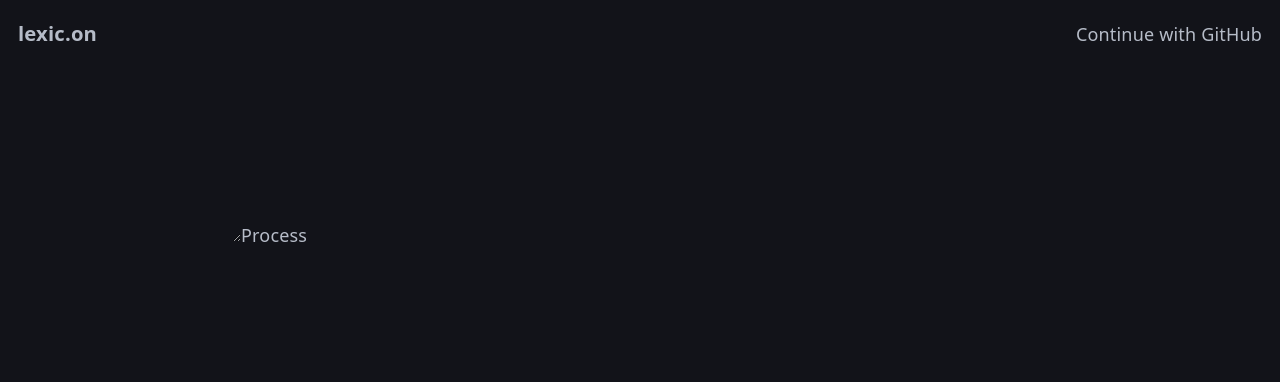
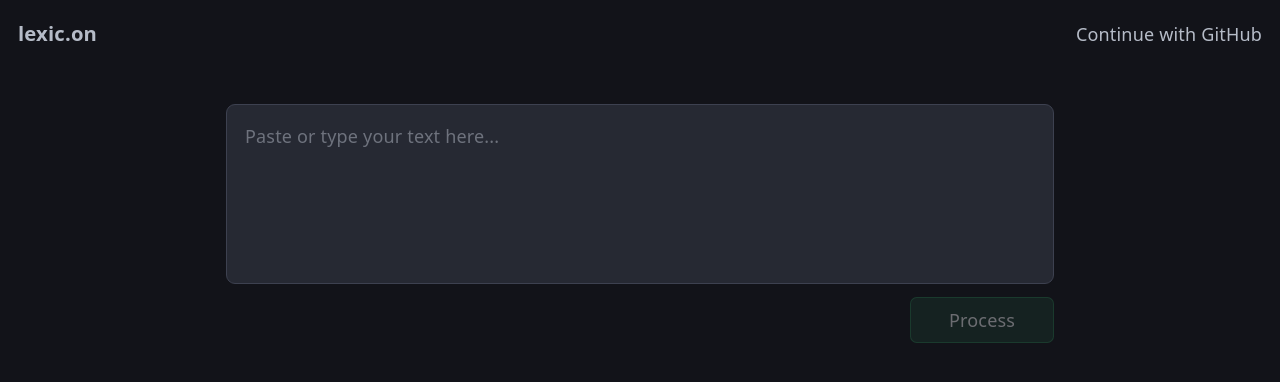
Before and after one commit to pllattoff/lexic-on, a React (Vite) app in the folder frontend/: page / in a window 1280 px wide. Shown: the top 382 px of the page. Built offline with nearby package versions, Linux system fonts and the light colour scheme; no server answers.

Commit message:
feat(frontend): style Text page edit/read modes and add word popup

```diff
--- a/frontend/src/components/TextPage.tsx
+++ b/frontend/src/components/TextPage.tsx
@@ -1,78 +1,156 @@
-import { useState, type ReactNode, type SubmitEvent } from "react";
-import { fetchWithCsrf } from "../lib/csrf";
+import { useEffect, useLayoutEffect, useRef, useState, type MouseEvent, type ReactNode, type SubmitEvent } from "react";
+import WordPopup from "./WordPopup.tsx";
+import type {ProcessedText} from "../types/text.ts";
+import {processText} from "../api/textApi.ts";
+import {INPUT_TEXT_STORAGE_KEY} from "../constants/storage.ts";
 
-type TextToken = {
-    start: number;
-    end: number;
+type WordPopupState = {
     lemma: string;
+    top: number;
+    left: number;
 };
 
-type ProcessedText = {
-    text: string;
-    tokens: TextToken[];
-};
+const FIELD_CLASSNAME = "min-h-40 w-full rounded-lg border p-4 text-body";
+
+const EDIT_FIELD_CLASSNAME = `${FIELD_CLASSNAME} border-outline bg-surface-2`;
+
+const READ_FIELD_CLASSNAME = `${FIELD_CLASSNAME} border-transparent bg-surface/90`;
+
+const BUTTON_CLASSNAME =
+    "self-end w-32 rounded-md px-4 py-2 text-center font-medium text-heading";
 
 export default function TextPage() {
-    const [input, setInput] = useState("");
+    const [inputText, setInputText] = useState(
+        () => sessionStorage.getItem(INPUT_TEXT_STORAGE_KEY) ?? "",
+    );
     const [processedText, setProcessedText] = useState<ProcessedText | null>(null);
     const [loading, setLoading] = useState(false);
+    const [wordPopupState, setWordPopupState] = useState<WordPopupState | null>(null);
+    // Store a reference to the textarea DOM element for direct DOM manipulation
+    const textareaRef = useRef<HTMLTextAreaElement | null>(null);
+
+    const isEditing = processedText === null;
+
+    // Save the input text to sessionStorage for recovery after page reloads or GitHub login redirect
+    useEffect(() => {
+        sessionStorage.setItem(INPUT_TEXT_STORAGE_KEY, inputText);
+    }, [inputText]);
+
+    // Grow the textarea to fit its content instead of a fixed row count.
+    // Also re-runs on isEditing so it fits existing text right when the textarea (re)mounts,
+    // not just on the next keystroke.
+    // (useLayoutEffect - runs after the DOM is updated but before the browser paints)
+    useLayoutEffect(() => {
+        const textarea = textareaRef.current;
+        if (!textarea) return;
+
+        textarea.style.height = "auto";
+        textarea.style.height = `${textarea.scrollHeight}px`;
+    }, [inputText, isEditing]);
 
     async function handleSubmit(e: SubmitEvent<HTMLFormElement>) {
         e.preventDefault();
         setLoading(true);
 
         try {
-            const res = await fetchWithCsrf("/api/text/process", {
-                method: "POST",
-                headers: { "Content-Type": "application/json" },
-                body: JSON.stringify({ text: input }),
-            });
-
-            setProcessedText(res.ok ? await res.json() : null);
+            const processedText = await processText(inputText);
+            setProcessedText(processedText);
         } finally {
             setLoading(false);
         }
     }
 
+    function handleEdit() {
+        setProcessedText(null);
+    }
+
+    function handleWordClick(event: MouseEvent<HTMLSpanElement>, lemma: string) {
+        const rect = event.currentTarget.getBoundingClientRect();
+        setWordPopupState({
+            lemma,
+            top: rect.bottom + 6,
+            left: rect.left,
+        });
+    }
+
     return (
-        <div>
-            <form onSubmit={handleSubmit}>
+        <div className="mx-auto max-w-3xl p-4">
+            <form onSubmit={handleSubmit} className="flex flex-col items-start gap-3">
+                {isEditing ? (
                     <textarea
-                    value={input}
-                    onChange={(e) => setInput(e.target.value)}
-                    rows={6}
+                        ref={textareaRef}   // Assign the textarea DOM element to textareaRef.current
+                        value={inputText}
+                        onChange={(e) => setInputText(e.target.value)}
+                        placeholder="Paste or type your text here..."
+                        className={`${EDIT_FIELD_CLASSNAME} resize-none overflow-hidden placeholder:text-body/50 focus:border-outline-strong focus:outline-none`}
                     />
+                ) : (
+                    <RenderedText
+                        processedText={processedText}
+                        className={READ_FIELD_CLASSNAME}
+                        onWordClick={handleWordClick}
+                    />
+                )}
+
+                {isEditing ? (
                     <button
-                    type="submit"
-                    disabled={loading || !input.trim()}
+                        key="process"
+                        type="submit"    // Submit form
+                        disabled={loading || !inputText.trim()}
+                        className={`${BUTTON_CLASSNAME} border border-known/40 bg-known/20 hover:bg-known/30 disabled:cursor-not-allowed disabled:opacity-40`}
                     >
                         Process
                     </button>
+                ) : (
+                    <button
+                        key="edit"
+                        type="button"    // Handle click only
+                        onClick={handleEdit}
+                        className={`${BUTTON_CLASSNAME} border border-accent/40 bg-accent/20 hover:bg-accent/30`}
+                    >
+                        Edit
+                    </button>
+                )}
             </form>
 
-            {processedText && <RenderedText processedText={processedText} />}
+            {wordPopupState && (
+                <WordPopup
+                    lemma={wordPopupState.lemma}
+                    top={wordPopupState.top}
+                    left={wordPopupState.left}
+                    onClose={() => setWordPopupState(null)}
+                />
+            )}
         </div>
     );
 }
 
-function RenderedText({ processedText }: { readonly processedText: ProcessedText }) {
+function RenderedText({
+                          processedText,
+                          className,
+                          onWordClick,
+                      }: {
+    readonly processedText: ProcessedText;
+    readonly className: string;
+    readonly onWordClick: (event: MouseEvent<HTMLSpanElement>, lemma: string) => void;
+}) {
     const { text, tokens } = processedText;
-    const parts: ReactNode[] = [];
+    const textParts: ReactNode[] = [];
     let cursor = 0;
 
-    // Build the rendered text from plain text and clickable token spans
+    // Build interactive text from plain text and clickable words
     tokens.forEach((token) => {
         // Add the text between the previous token and the current one
         if (token.start > cursor) {
-            parts.push(text.slice(cursor, token.start));
+            textParts.push(text.slice(cursor, token.start));
         }
 
         // Add the token as a clickable span
-        parts.push(
+        textParts.push(
             <span
                 key={`${token.start}-${token.end}`}
-                onClick={() => console.log(token.lemma)}
-                style={{ cursor: "pointer" }}
+                onClick={(e) => onWordClick(e, token.lemma)}
+                className="cursor-pointer hover:underline"
             >
                 {text.slice(token.start, token.end)}
             </span>,
@@ -83,12 +161,12 @@ function RenderedText({ processedText }: { readonly processedText: ProcessedText
 
     // Add any remaining text after the last token
     if (cursor < text.length) {
-        parts.push(text.slice(cursor));
+        textParts.push(text.slice(cursor));
     }
 
     return (
-        <p style={{ whiteSpace: "pre-wrap" }}>
-            {parts}
+        <p className={className} style={{ whiteSpace: "pre-wrap" }}>
+            {textParts}
         </p>
     );
 }
--- /dev/null
+++ b/frontend/src/components/WordPopup.tsx
@@ -0,0 +1,23 @@
+type WordPopupProps = {
+    lemma: string;
+    top: number;
+    left: number;
+    onClose: () => void;
+};
+
+export default function WordPopup({ lemma, top, left, onClose }: Readonly<WordPopupProps>) {
+    return (
+        <>
+            {/* Full-screen invisible overlay on a lower layer (z-10) that triggers popup closing when clicked */}
+            <div className="fixed inset-0 z-10" onClick={onClose} />
+
+            {/* Popup on a higher layer (z-20) above the overlay */}
+            <div
+                className="fixed z-20 rounded-lg border border-outline bg-surface-2 px-4 py-3 text-heading"
+                style={{ top, left }}
+            >
+                {lemma}
+            </div>
+        </>
+    );
+}
--- /dev/null
+++ b/frontend/src/constants/storage.ts
@@ -0,0 +1 @@
+export const INPUT_TEXT_STORAGE_KEY = "textPage:inputText";
```
Lines whose indentation alone changed are shown as unchanged.
